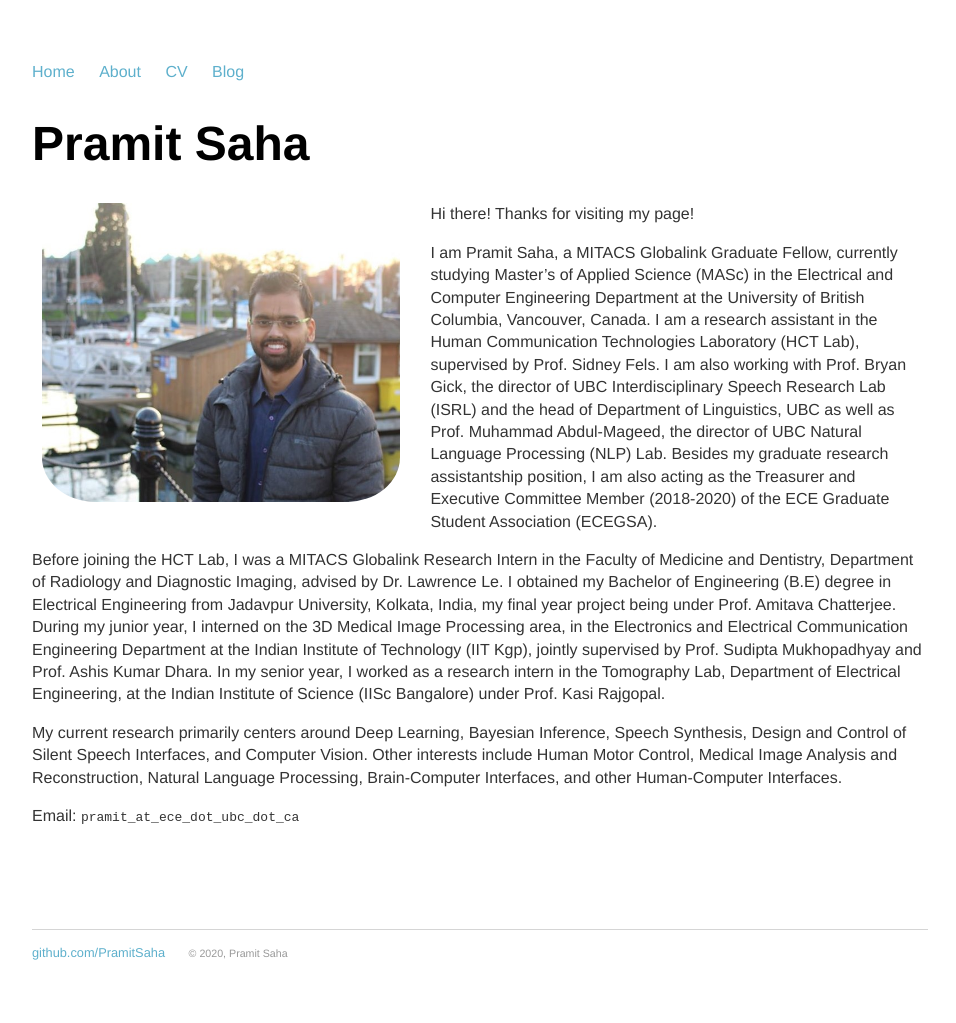
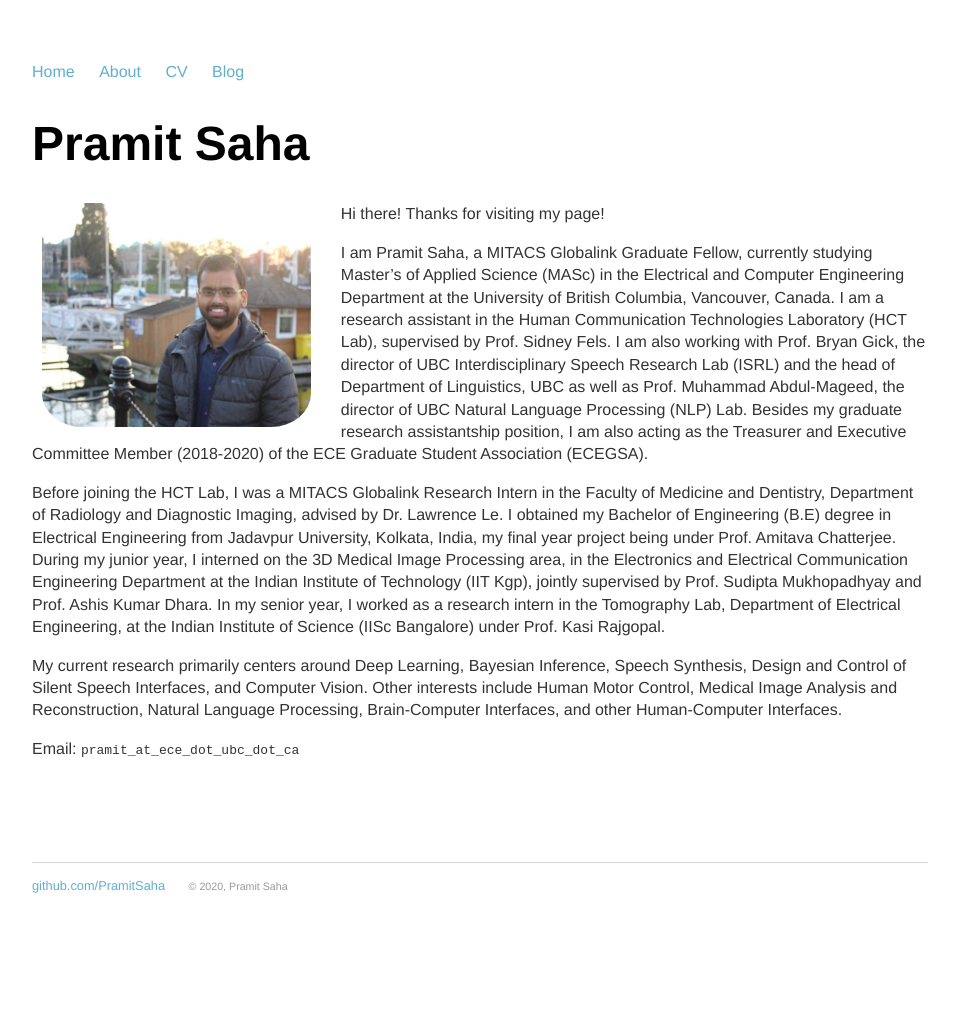
Before and after one commit to PramitSaha/PramitSaha.github.io, a Jekyll site: the page built from index.md, in a window 1280 px wide. Shown: the whole page, without its empty margins (160-1116 px from the left). Built offline with Jekyll 4.4.1, drawn with Linux system fonts in a browser that asks for light colours; after the commit the page ends 956 px from its top, so only the background shows below that.

Commit message:
Update main.css

```diff
--- a/css/main.css
+++ b/css/main.css
@@ -48,7 +48,7 @@ p {
   font-size: 0.8em;
   font-style: italic;
   border-radius: 15%;
-  max-width: 40%;
+  width: 30%;
   height: auto;
 }
 
```
